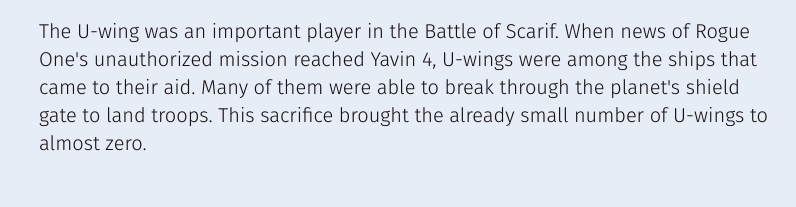
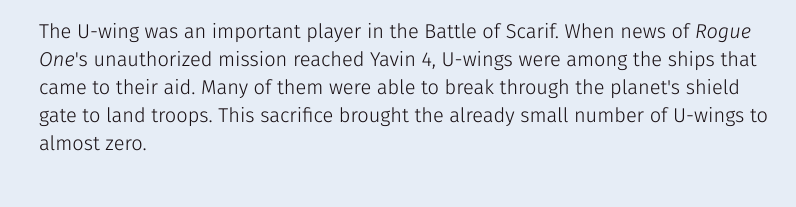
Before and after one commit to trevorstinson/html-me-something, a website: page index.html in a window 1280 px wide. Shown: the part 5008-5215 px from the top of the page, 233-1029 px from the left. Drawn offline with Linux system fonts and the light colour scheme.

Commit message:
Italicize Rogue One

```diff
--- a/index.html
+++ b/index.html
@@ -96,7 +96,7 @@
             <section>
                 <h2>U-wing</h2>
                 <p>The U-wing is primarily a troop transport and did not factor heavily into ship-to-ship combat. It saw limited production before its maker, Incom, was nationalized by the Galactic Empire. Most of the staff were able to defect to the Rebellion, taking the plans for the upcoming X-wing along with them, but the U-wing's production run was ended prematurely and it was never seen in large numbers.</p>
-                <p>The U-wing was an important player in the Battle of Scarif. When news of Rogue One's unauthorized mission reached Yavin 4, U-wings were among the ships that came to their aid. Many of them were able to break through the planet's shield gate to land troops. This sacrifice brought the already small number of U-wings to almost zero.</p>
+                <p>The U-wing was an important player in the Battle of Scarif. When news of <em>Rogue One</em>'s unauthorized mission reached Yavin 4, U-wings were among the ships that came to their aid. Many of them were able to break through the planet's shield gate to land troops. This sacrifice brought the already small number of U-wings to almost zero.</p>
             </section>
         </article>
     </main>
```
